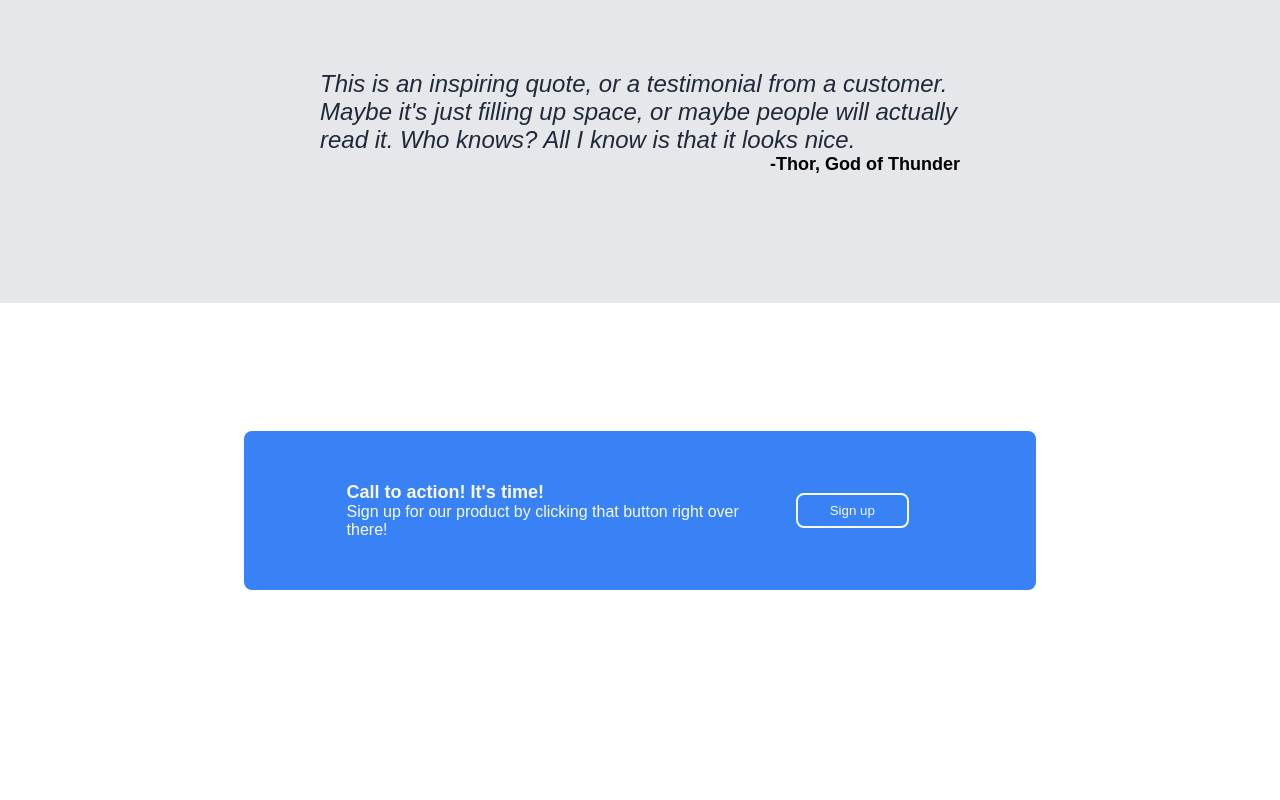
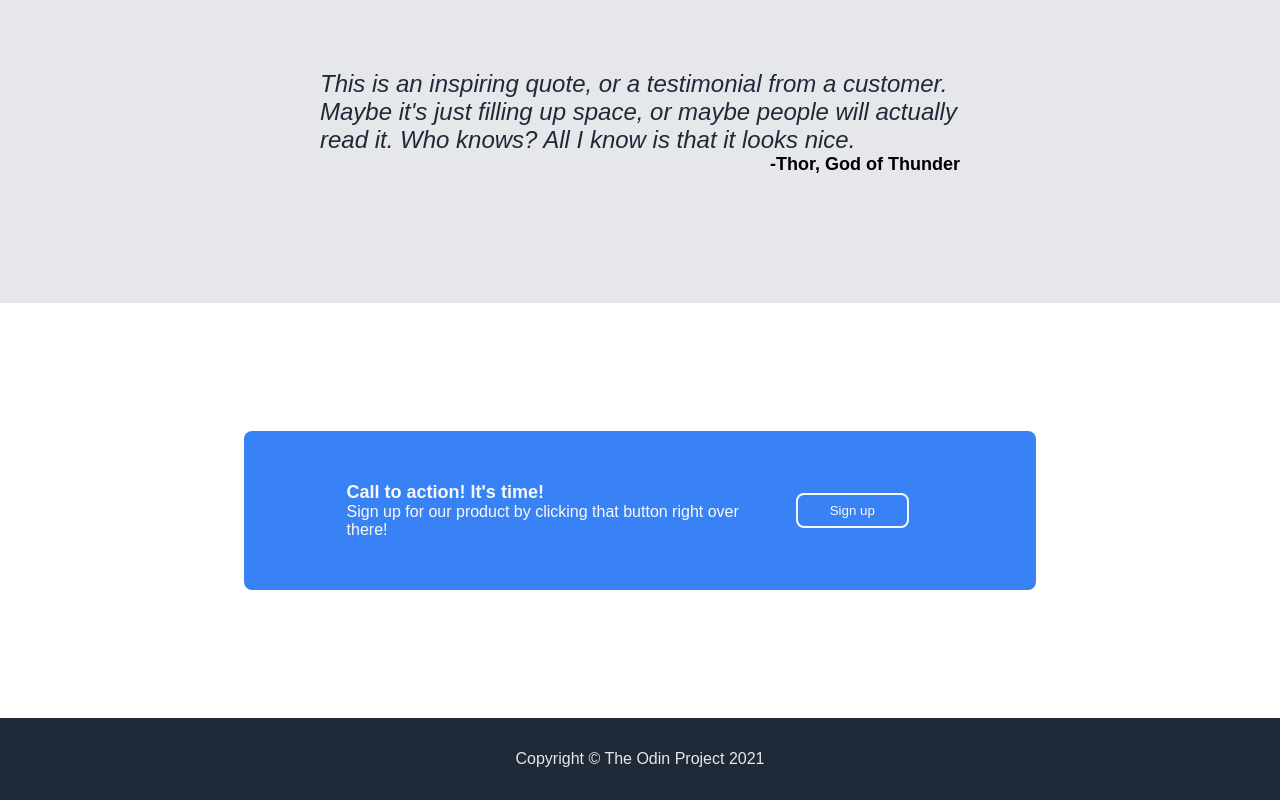
Before and after one commit to pmbechard/odin-landing-page, a plain HTML site: page index.html in a window 1280 px wide. Shown: the part 1018-1818 px from the top of the page. Before the commit the page ends 1736 px from the top, so only its background shows below. Drawn offline with Linux system fonts and the light colour scheme.

Commit message:
Adds footer section of website

```diff
--- a/index.html
+++ b/index.html
@@ -81,5 +81,9 @@
         </div>
     </div>
 
+    <div class="navbar footer">
+        <p>Copyright &copy; The Odin Project 2021</p>
+    </div>
+
 </body>
 </html>
--- a/style.css
+++ b/style.css
@@ -191,3 +191,11 @@ body {
     border-radius: 8px;
     border: 2px solid #f9faf8;
 }
+
+/* FOOTER */
+
+.footer {
+    text-align: center;
+    padding: 32px;
+    color: #e5e7eb;
+}
```
